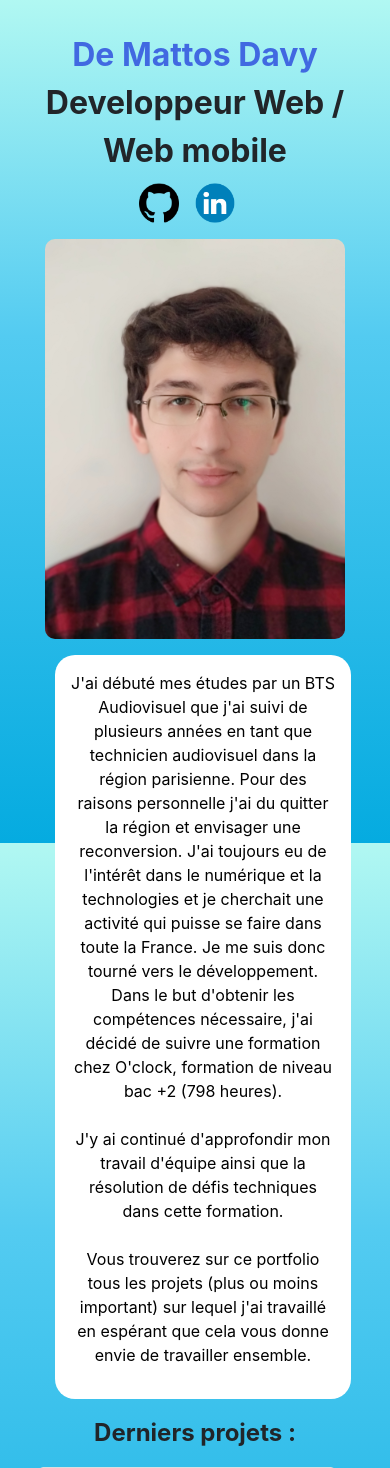
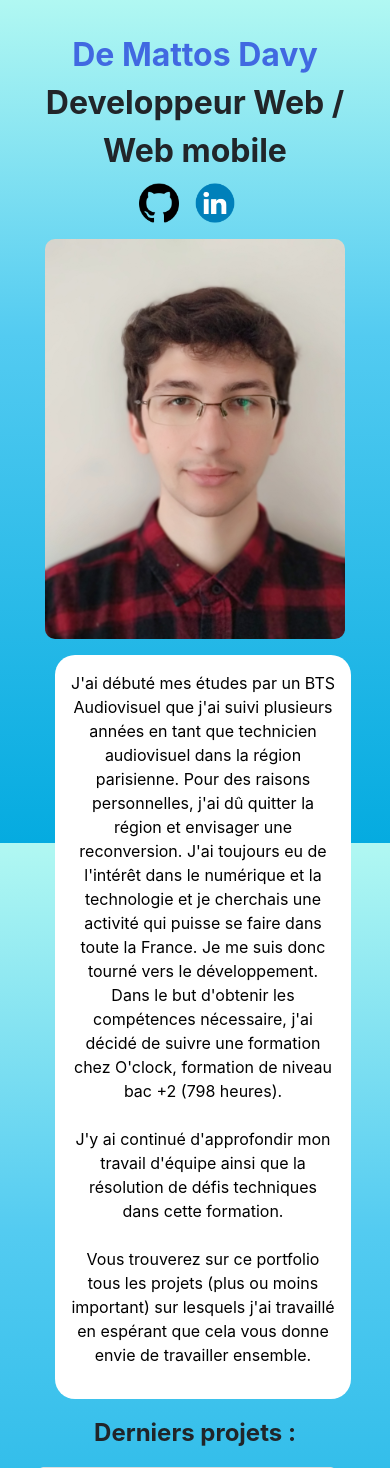
Before and after one commit to DavyDeMattos/DavyDeMattos.github.io, a PHP site: page / in a window 390 px wide. Shown: the part 132-1600 px from the top of the page. Run offline with PHP 8.4, Linux system fonts and the light colour scheme.

Commit message:
orthographe et css change

```diff
--- a/css/style.css
+++ b/css/style.css
@@ -238,6 +238,11 @@ ul.web--integration{
     display: flex;
     justify-content: space-around;
 }
+@media (max-width: 600px){
+    .container--interest{
+        flex-wrap: wrap;
+    }
+}
 .interest--item {
     max-width: 200px;
 }
--- a/index.html
+++ b/index.html
@@ -34,10 +34,10 @@
                     <img id="picture" src="./assets/Photo_ID.jpg">
                     <div class="text--cloud">
                         <p>
-                            J'ai débuté mes études par un BTS Audiovisuel que j'ai suivi de plusieurs années en tant que technicien audiovisuel dans la région parisienne. Pour des raisons personnelle j'ai du quitter la région et envisager une reconversion.
-                            J'ai toujours eu de l'intérêt dans le numérique et la technologies et je cherchait une activité qui puisse se faire dans toute la France. Je me suis donc tourné vers le développement. Dans le but d'obtenir les compétences nécessaire, j'ai décidé de suivre une formation chez O'clock, formation de niveau bac +2 (798 heures).</br></br>
+                            J'ai débuté mes études par un BTS Audiovisuel que j'ai suivi plusieurs années en tant que technicien audiovisuel dans la région parisienne. Pour des raisons personnelles, j'ai dû quitter la région et envisager une reconversion.
+                            J'ai toujours eu de l'intérêt dans le numérique et la technologie et je cherchais une activité qui puisse se faire dans toute la France. Je me suis donc tourné vers le développement. Dans le but d'obtenir les compétences nécessaire, j'ai décidé de suivre une formation chez O'clock, formation de niveau bac +2 (798 heures).</br></br>
                             J'y ai continué d'approfondir mon travail d'équipe ainsi que la résolution de défis techniques dans cette formation.</br></br>
-                            Vous trouverez sur ce portfolio tous les projets (plus ou moins important) sur lequel j'ai travaillé en espérant que cela vous donne envie de travailler ensemble.
+                            Vous trouverez sur ce portfolio tous les projets (plus ou moins important) sur lesquels j'ai travaillé en espérant que cela vous donne envie de travailler ensemble.
                         </p>
                     </div>
                 </div>
```
